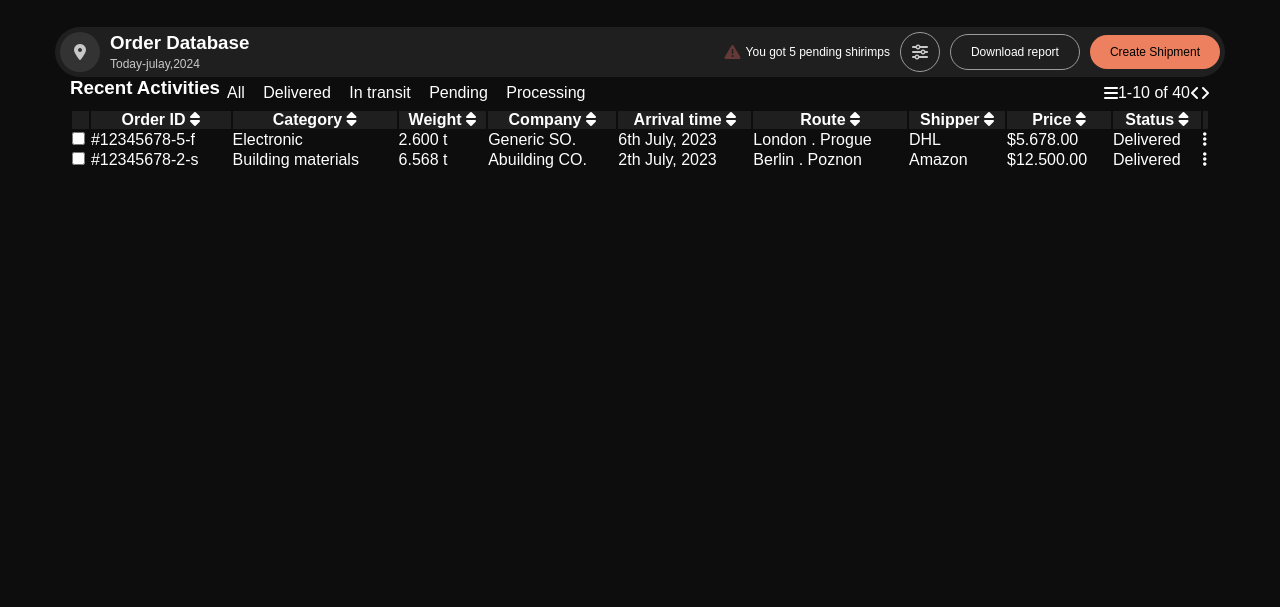
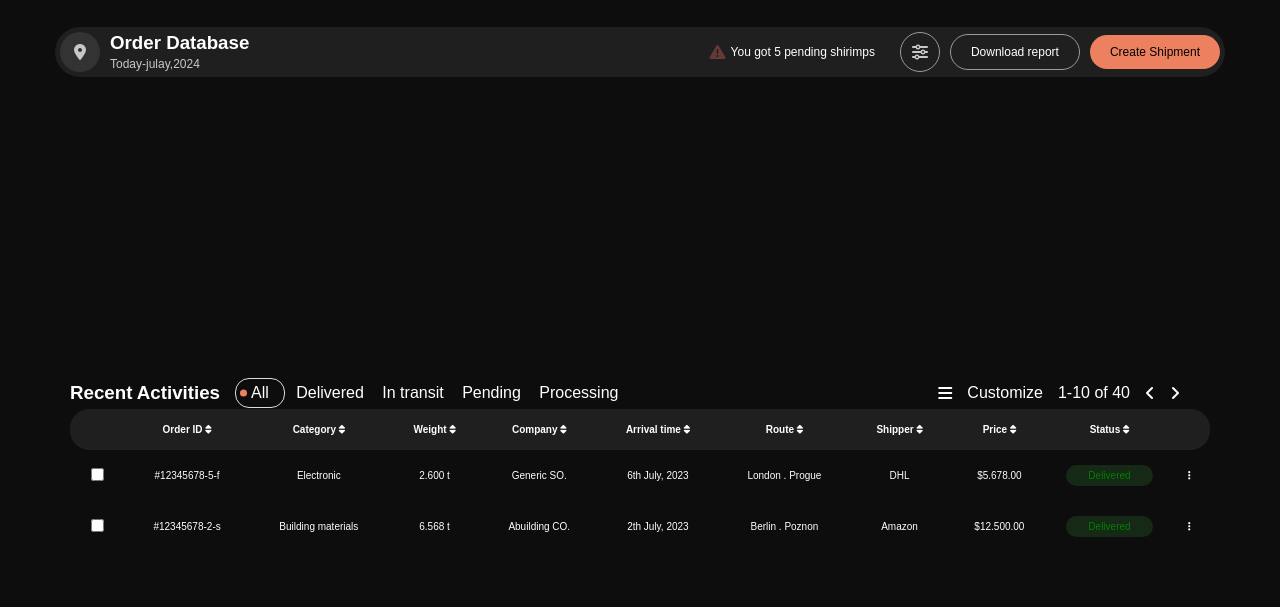
Before and after one commit to hazem-moh/Dragons-Hackathon, a plain HTML site: page index.html in a window 1280 px wide. Shown: the part 193-800 px from the top of the page. Drawn offline with Linux system fonts and the light colour scheme.

Commit message:
End Footer

```diff
--- a/css folder/footer.css
+++ b/css folder/footer.css
@@ -1,34 +1,99 @@
-/* *{
-    box-sizing: border-box;
-} */
-.left_side {
+
+.container {
+    padding-left: 15px;
+    padding-right: 15px;
+    margin-left: auto;
+    margin-right: auto;
+}
+.Nav {
     display: flex;
     justify-content: space-between;
     align-items: center;
     color: var(--para-color);
+    margin-top: 300px;
 }
-.left{
+.Nav_left{
     display: flex;
+    align-items: center;
+    justify-content: space-between;
 }
-.left ul li {
+.Nav_left ul {
+    padding-left: 15px;
+}
+.Nav_left .active {
+    position: relative;
+    border: 1px solid #ddd;
+    border-radius: 14px;
+    padding: 5px 15px;
+}
+
+.Nav_left .active::after {
+    content: '';
+    position: absolute;
+    width: 7px;
+    height: 7px;
+    left: 3.5px;
+    top: 50%;
+    transform: translateY(-50%);
+    border-radius: 50%;
+    background-color: var(--div-color);
+
+}
+
+.Nav_left ul li {
     list-style-type: none;
     display: inline-block;
     padding: 7px;
 }
 
-.left ul li a {
+.Nav_left ul li a {
     color: var(--para-color);
     text-decoration: none;
 }
-.right_side {
+.Nav_right {
     display: flex;
     justify-self: center;
     align-items: center;
+    margin-right: 15px
+}
+
+.Nav_right i,p {
+    padding-right: 15px;
 }
 table {
     color: var(--para-color);
     width: 100%;
+    border-collapse: collapse;
+    font-family: Arial, sans-serif;
+    font-size: 10px;
 }
 table .header{
     background-color: var(--sec-color);
+    color: var(--para-color);
+    /* font-weight: bold; */
 }
+table .left {
+    border-top-left-radius: 20px;
+    border-bottom-left-radius: 20px;
+}
+table .right {
+    border-top-right-radius: 20px;
+    border-bottom-right-radius: 20px;
+}
+th {
+    background-color: var(--sec-color);
+    font-weight: bold;
+}
+
+table th, td {
+    padding: 15px ;
+    text-align: center;
+}
+
+
+table tr .colored {
+    color: green;
+    background-color:rgb(32, 69, 32, 50%);
+    border-radius: 20px;
+    padding: 5px 10px;
+}
--- a/index.html
+++ b/index.html
@@ -16,7 +16,7 @@
         <div class="container">
             <div class="first-nav">
                 <div class="nav1">
-                    <div class="logo">TransGobal</div>
+                    <div class="logo">TransGlobal</div>
                     <ul>
                         <li> <a href="#">Overview</a></li>
                         <li><a href="#">Shipping</a></li>
@@ -128,8 +128,8 @@
     </section>
     <section class="footer">
         <div class="container">
-            <div class="left_side">
-                <div class="left">
+            <div class="Nav">
+                <div class="Nav_left">
                     <h3>Recent Activities</h3>
                     <ul>
                         <li class="active"><a href="#">All</a></li>
@@ -139,8 +139,9 @@
                         <li><a href="#">Processing</a></li>
                     </ul>
                 </div>
-                <span class="right_side">
+                <span class="Nav_right">
                     <i class="fa-solid fa-bars"></i>
+                    <p>Customize</p>
                     <p>1-10 of 40</p>
                     <i class="fa-solid fa-angle-left"></i>
                     <i class="fa-solid fa-angle-right"></i>
@@ -148,7 +149,7 @@
             </div>
             <table>
                 <tr class="header">
-                    <th></th>
+                    <th class="left"></th>
                     <th>Order ID <i class="fa-solid fa-sort"></i></th>
                     <th>Category <i class="fa-solid fa-sort"></i></th>
                     <th>Weight <i class="fa-solid fa-sort"></i></th>
@@ -158,9 +159,9 @@
                     <th>Shipper <i class="fa-solid fa-sort"></i></th>
                     <th>Price <i class="fa-solid fa-sort"></i></th>
                     <th>Status <i class="fa-solid fa-sort"></i></th>
-                    <th></th>
+                    <th class="right"></th>
                 </tr>
-                <tr>
+                <tr class="tr_1">
                     <td><input type="checkbox" name="" id=""></td>
                     <td>#12345678-5-f</td>
                     <td>Electronic</td>
@@ -170,10 +171,10 @@
                     <td>London . Progue</td>
                     <td>DHL</td>
                     <td>$5.678.00</td>
-                    <td>Delivered</td>
+                    <td><p class="colored">Delivered</p></td>
                     <td><i class="fa-solid fa-ellipsis-vertical"></i></td>
                 </tr>
-                <tr>
+                <tr class="tr_2">
                     <td><input type="checkbox" name="" id=""></td>
                     <td>#12345678-2-s</td>
                     <td>Building materials</td>
@@ -183,7 +184,7 @@
                     <td>Berlin . Poznon</td>
                     <td>Amazon</td>
                     <td>$12.500.00</td>
-                    <td>Delivered</td>
+                    <td><p class="colored">Delivered</p></td>
                     <td><i class="fa-solid fa-ellipsis-vertical"></i></td>
                 </tr>
             </table>
```
